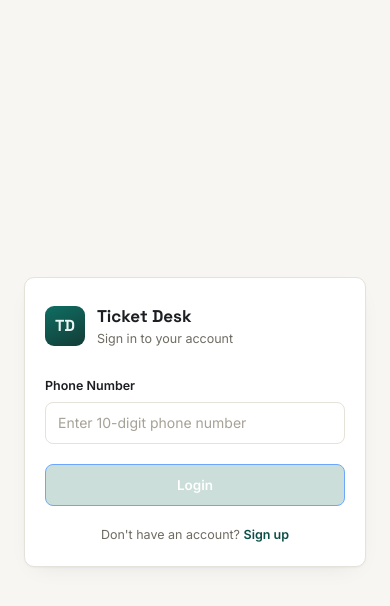
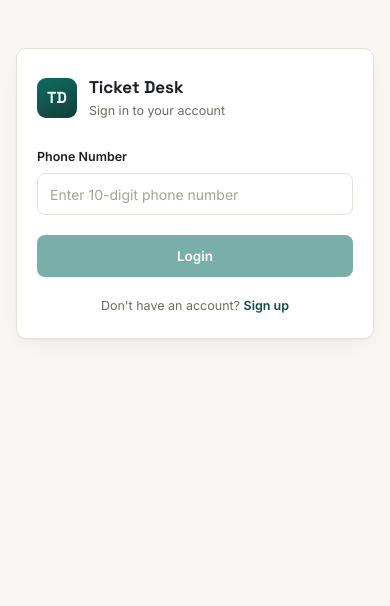
Before and after one commit to Midhun-1-2/ticket-frontend, a React (Vite) app: page / in a window 390 px wide. Shown: the top 606 px of the page. Built offline with nearby package versions, Linux system fonts and the light colour scheme.

Commit message:
login page changes

```diff
--- a/package.json
+++ b/package.json
@@ -11,6 +11,7 @@
   },
   "dependencies": {
     "axios": "^1.18.1",
+    "bootstrap": "^5.3.8",
     "react": "^19.2.7",
     "react-dom": "^19.2.7",
     "react-router-dom": "^7.18.1"
--- a/src/login.css
+++ b/src/login.css
@@ -71,6 +71,7 @@
   background: #fff;
   outline: 0;
   transition: border-color .15s ease;
+  width: 100%;
 }
 .auth-field input::placeholder{ color: var(--text-faint); }
 .auth-field input:focus{ border-color: var(--accent); }
@@ -213,10 +214,6 @@
 .modal-actions{ margin-top: 6px; }
 .modal-actions .btn{ width: 100%; justify-content: center; }
 
-@media (max-width: 420px){
-  .auth-card{ padding: 26px 20px 22px; }
-}
-
 .toast{
   position: fixed;
   top: 20px;
@@ -263,7 +260,32 @@
 }
 .toast-close:hover{ opacity: 1; }
 
-@media (max-width: 420px){
+/* =========================================================================
+   Responsive — Bootstrap's own breakpoint scale (576 / 768), so behavior
+   here lines up with the rest of a Bootstrap-based app if you add one.
+   All values above are untouched; these only adjust spacing/sizing.
+   ========================================================================= */
+
+/* Tablets and small laptops — tighten the outer padding slightly */
+@media (max-width: 768px){
+  .auth-screen{
+    padding: 20px;
+  }
+}
+
+/* Large phones (landscape) / small tablets */
+@media (max-width: 576px){
+  .auth-screen{
+    padding: 16px;
+    align-items: flex-start;
+    padding-top: 48px;
+  }
+  .auth-card{
+    padding: 26px 20px 22px;
+  }
+  .modal-card{
+    padding: 20px 18px 18px;
+  }
   .toast{
     top: 12px;
     right: 12px;
@@ -271,3 +293,16 @@
     max-width: none;
   }
 }
+
+/* Small phones — slightly reduce heading/field sizes so nothing wraps oddly */
+@media (max-width: 380px){
+  .auth-brand .brand-name{
+    font-size: 16px;
+  }
+  .auth-field input{
+    font-size: 13.5px;
+  }
+  .modal-title{
+    font-size: 16.5px;
+  }
+}
--- a/src/pages/Login.jsx
+++ b/src/pages/Login.jsx
@@ -3,6 +3,7 @@ import { useNavigate, Link } from 'react-router-dom'
 import axios from 'axios'
 import api from '/src/api.js'
 import '/src/login.css'
+import '/src/style.css'
 import CreateMpinModal from '/src/CreateMpinModal.jsx'
 
 function Login() {
@@ -176,7 +177,10 @@ function Login() {
               />
             </label>
 
-            {role && (
+            {/* Role Detected is only surfaced for admin/staff — customers
+                don't need to see this, and it avoids exposing role info
+                unnecessarily for the common case. */}
+            {(role === 'admin' || role === 'staff') && (
               <div className="auth-role-detected">
                 Role detected: <span>{role}</span>
               </div>
--- a/src/style.css
+++ b/src/style.css
@@ -75,10 +75,24 @@ p{ margin:0; }
 .app-shell{
   display:grid;
   grid-template-columns: var(--sidebar-w) 1fr;
+  grid-template-rows: var(--topbar-h) 1fr;
   min-height:100vh;
 }
 body.sidebar-collapsed .app-shell{
   grid-template-columns: var(--sidebar-w-collapsed) 1fr;
+}
+.app-shell .sidebar{
+  grid-column: 1;
+  grid-row: 1 / -1;
+}
+.app-shell .topbar{
+  grid-column: 2;
+  grid-row: 1;
+}
+.app-shell .main{
+  grid-column: 2;
+  grid-row: 2;
+  overflow-y: auto;
 }
 
 /* =========================================================================
@@ -276,10 +290,24 @@ body.sidebar-collapsed .role-card{ justify-content:center; }
   padding: 9px 16px; border-radius:8px;
   font-size:13.5px; font-weight:600;
   border:1px solid transparent;
+  appearance: none;
+  -webkit-appearance: none;
+  outline: none;
+  box-shadow: none;
+}
+.btn:disabled{
+  border-color: transparent;
+  outline: none;
+  box-shadow: none;
+}
+.btn:focus,
+.btn:focus-visible{
+  box-shadow: none;
 }
 .btn svg{ width:16px; height:16px; }
 .btn-primary{ background: var(--accent); color:#fff; }
 .btn-primary:hover{ background: var(--accent-ink); }
+.btn-primary:disabled{ background: var(--accent); opacity: .55; }
 .btn-ghost{ background:#fff; border-color:var(--line); color:var(--text); }
 .btn-ghost:hover{ background: var(--paper); }
 
@@ -518,20 +546,3 @@ table.tickets tbody tr:hover{ background: var(--paper); }
 @media (max-width: 420px){
   .stat-grid{ grid-template-columns: 1fr; }
 }
-
-.app-shell{
-  grid-template-rows: var(--topbar-h) 1fr;
-}
-.app-shell .sidebar{
-  grid-column: 1;
-  grid-row: 1 / -1;
-}
-.app-shell .topbar{
-  grid-column: 2;
-  grid-row: 1;
-}
-.app-shell .main{
-  grid-column: 2;
-  grid-row: 2;
-  overflow-y: auto;
-}
```
Also changed, not shown: 1 other file (tests, documents, lock files or other folders).
